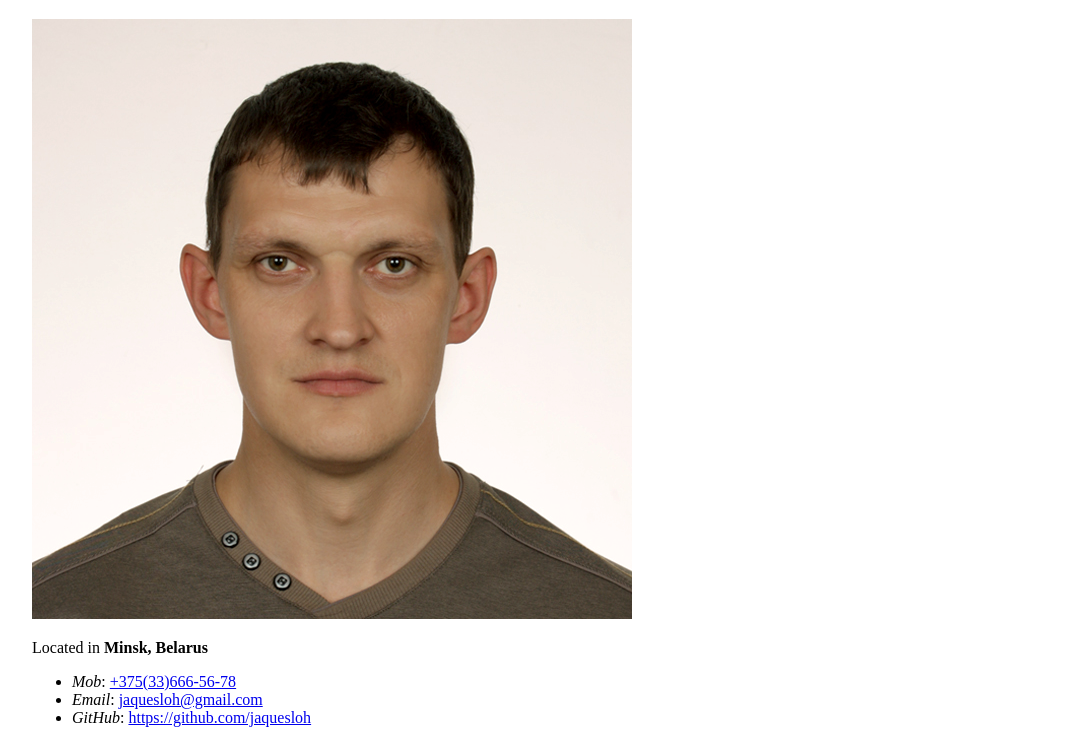
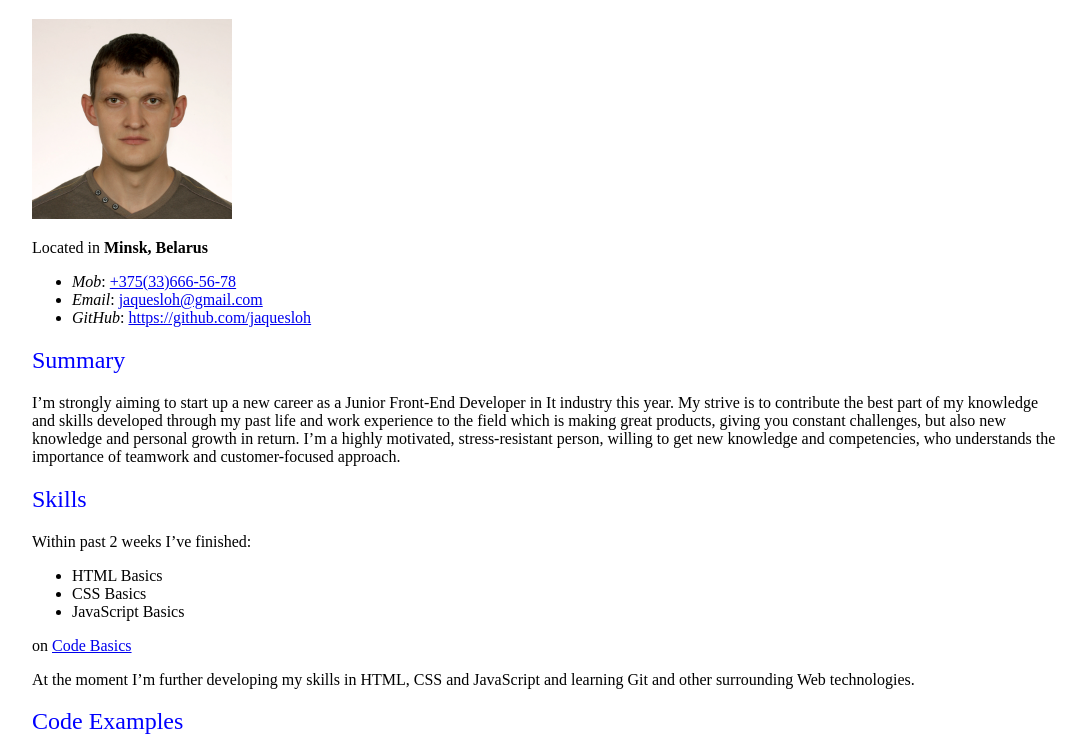
Before and after one commit to Yauheni-Baranski/rsschool-cv, a plain HTML site: page index.html in a window 1280 px wide. Shown: the part 61-800 px from the top of the page, without its empty margins (96-1182 px from the left). Drawn offline with Linux system fonts and the light colour scheme.

Commit message:
fix: photo size issue

```diff
--- a/index.html
+++ b/index.html
@@ -22,7 +22,7 @@
     <body>
         <main class="container">
             <h1>Yauheni Baranski</h1>
-            <img src="photo.png" alt="Profile Photo" width="auto" height="auto">
+            <img src="photo.png" alt="Profile Photo" width="200 px" height="200 px">
             <p>
                 Located in <strong>Minsk, Belarus</strong>
                 <ul>
```
